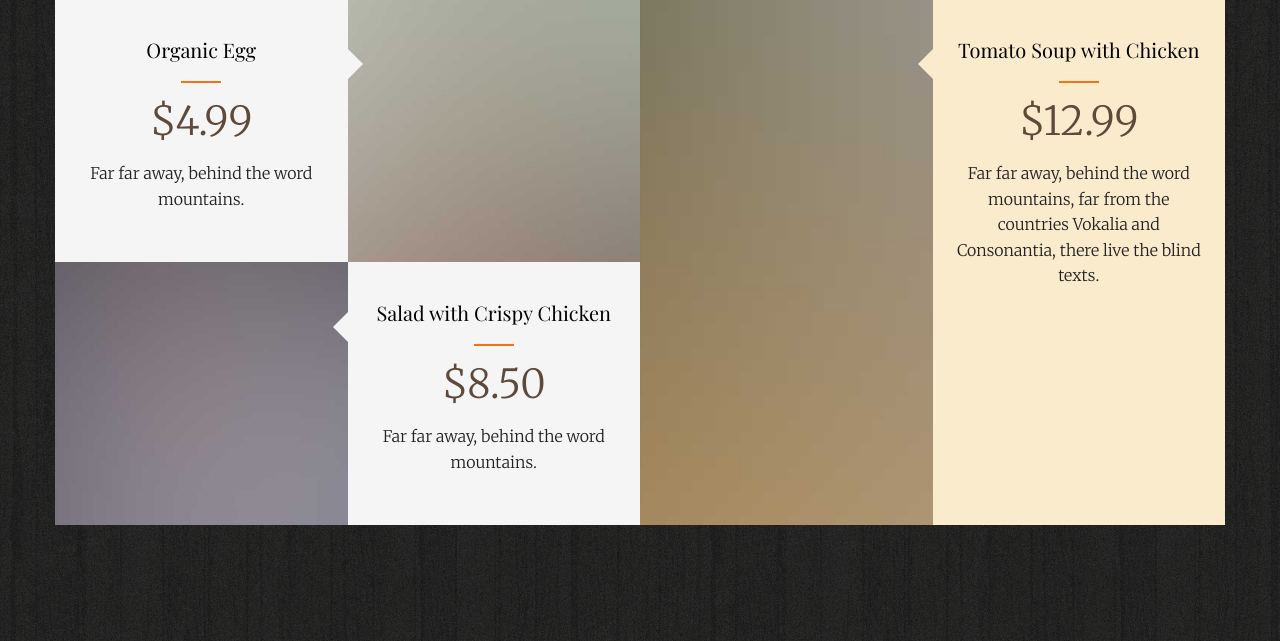
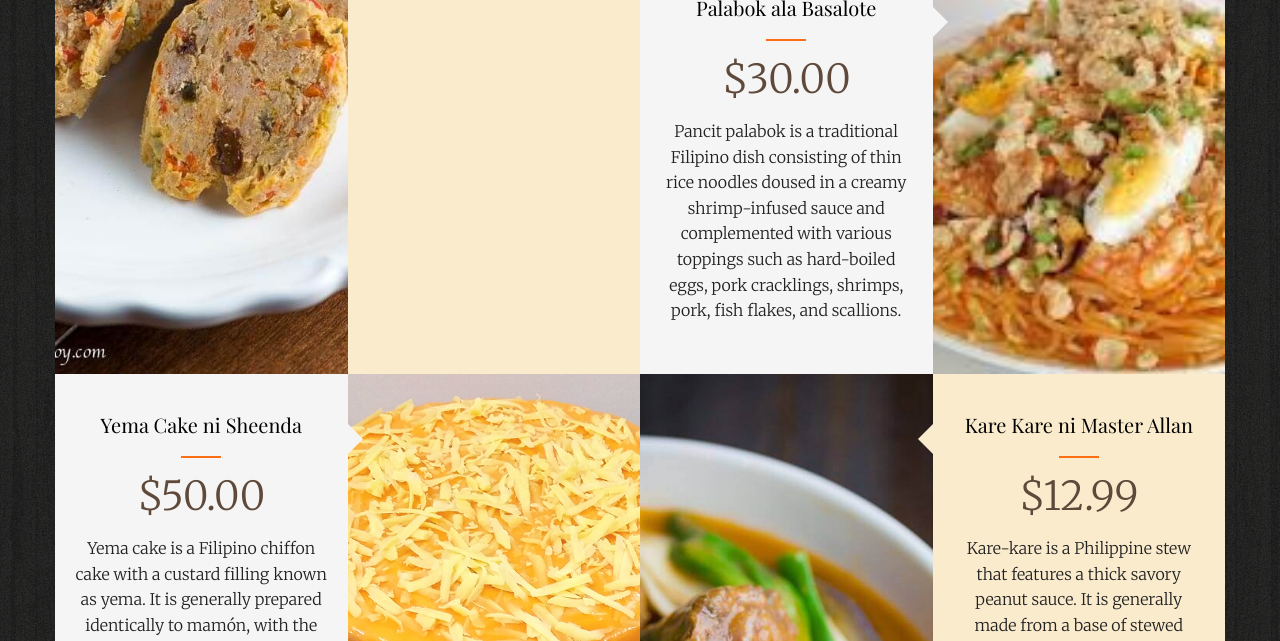
Before and after one commit to christopherece/kuzina, a Django app: page / in a window 1280 px wide. Shown: the part 3779-4420 px from the top of the page. Run offline with Django 5.2, Linux system fonts and the light colour scheme; some libraries are stand-ins or nearby versions; some web fonts are replaced.

Commit message:
Added Images

```diff
--- a/kuzina/kuzina/kuzina/settings.py
+++ b/kuzina/kuzina/kuzina/settings.py
@@ -15,7 +15,7 @@ SECRET_KEY = 'django-insecure-s*c@y)+x_6i(4yp3@344m@2&i!*j_3h!ei9bzs@h%@e&5p@)-5
 # SECURITY WARNING: don't run with debug turned on in production!
 DEBUG = True
 
-ALLOWED_HOSTS = ['192.168.10.221','kuzina.balaydalakay.com']
+ALLOWED_HOSTS = ['192.168.10.221','kuzina.balaydalakay.com','localhost']
 
 
 # Application definition
--- a/kuzina/kuzina/templates/base.html
+++ b/kuzina/kuzina/templates/base.html
@@ -8,7 +8,7 @@
 	<head>
 	<meta charset="utf-8">
 	<meta http-equiv="X-UA-Compatible" content="IE=edge">
-	<title>Foodee &mdash; 100% Free Fully Responsive HTML5 Template by FREEHTML5.co</title>
+	<title>Kuzina &mdash; Chikiting Patrol</title>
 	<meta name="viewport" content="width=device-width, initial-scale=1">
 	<meta name="description" content="Free HTML5 Template by FREEHTML5.CO" />
 	<meta name="keywords" content="free html5, free template, free bootstrap, html5, css3, mobile first, responsive" />
--- a/kuzina/kuzina/templates/pages/index.html
+++ b/kuzina/kuzina/templates/pages/index.html
@@ -12,7 +12,7 @@
             <div class="container">
                 <div class="row">
                     <h1 class="to-animate">kuzina</h1>
-                    <h2 class="to-animate">ni Jessa <span>by</span> <a href="http://freehtml5.co/" target="_blank">BalayDaLakay.com</a></h2>
+                    <h2 class="to-animate">ni Jessa <span>by</span> <a href="http://techblog.balaydalakay.com/" target="_blank">BalayDaLakay.com</a></h2>
                 </div>
             </div>
         </div>
@@ -36,7 +36,7 @@
 					<a href="#" data-nav-section="features">Features</a>
 				</div>
 				<div class="fh5co-logo">
-					<a href="index.html">kusina</a>
+					<a href="index.html">kuzina</a>
 				</div>
 				<div class="fh5co-menu-2">
 					<a href="#" data-nav-section="menu">Menu</a>
@@ -49,7 +49,7 @@
 	</div>
 
 	<div id="fh5co-about" data-section="about">
-		<div class="fh5co-2col fh5co-bg to-animate-2" style="background-image: url({% static 'images/res_img_1.jpg' %})"></div>
+		<div class="fh5co-2col fh5co-bg to-animate-2" style="background-image: url({% static 'images/dinakdakan.jpg' %})"></div>
 		<div class="fh5co-2col fh5co-text">
 			<h2 class="heading to-animate">About Us</h2>
 			<p class="to-animate"><span class="firstcharacter">W</span>
@@ -115,59 +115,59 @@ Come and discover the flavors of Kuzina—where tradition meets innovation, and
 
 				</div>
 			</div>
-			<div class="row">Far far away, behind the word mountains, far from the countries Vokalia and Consonantia, there live the blind texts.</p>
+			<div class="row">Experience the essence of Filipino culinary artistry with our carefully curated selection of signature dishes, each crafted to perfection to showcase the diverse flavors of the Philippines. Indulge in our classic Sinigang and savory Adobo, among other treasures, for an authentic taste of our rich culinary heritage.</p>
 				<div class="fh5co-grid">
 					<div class="fh5co-v-half to-animate-2">
-						<div class="fh5co-v-col-2 fh5co-bg-img" style="background-image: url({% static 'images/res_img_2' %})"></div>
+						<div class="fh5co-v-col-2 fh5co-bg-img" style="background-image: url({% static 'images/embutido.jpg' %})"></div>
 						<div class="fh5co-v-col-2 fh5co-text fh5co-special-1 arrow-left">
-							<h2>Fresh Mushrooms</h2>
-							<span class="pricing">$7.50</span>
-							<p>Far far away, behind the word mountains, far from the countries Vokalia and Consonantia, there live the blind texts.</p>
+							<h2>Embutido ala Jessa</h2>
+							<span class="pricing">$10.00</span>
+							<p>Embutido is a Philippine meatloaf made with ground pork and stuffed with hard-boiled eggs and sliced ham or various sausages. It is traditionally wrapped in aluminum foil and steamed, though it can also be baked.</p>
 						</div>
 					</div>
 					<div class="fh5co-v-half">
 						<div class="fh5co-h-row-2 to-animate-2">
-							<div class="fh5co-v-col-2 fh5co-bg-img" style="background-image: url(images/res_img_2.jpg)"></div>
+							<div class="fh5co-v-col-2 fh5co-bg-img" style="background-image: url({% static 'images/dinakdakan.jpg' %})"></div>
 							<div class="fh5co-v-col-2 fh5co-text arrow-left">
-								<h2>Grilled Chiken Salad</h2>
-								<span class="pricing">$12.00</span>
-								<p>Far far away, behind the word mountains.</p>
+								<h2>Authentic Ilocano Dinakdakan</h2>
+								<span class="pricing">$30.00</span>
+								<p>Dinakdakan, also known as Warekwarek, is a Filipino dish consisting of various pork head parts, red onions, siling haba or siling labuyo chilis, ginger, black peppercorns, calamansi juice, and bay leaves.</p>
 							</div>
 						</div>
 						<div class="fh5co-h-row-2 fh5co-reversed to-animate-2">
-							<div class="fh5co-v-col-2 fh5co-bg-img" style="background-image: url(images/res_img_8.jpg)"></div>
+							<div class="fh5co-v-col-2 fh5co-bg-img" style="background-image: url({% static 'images/palabok.jpg' %})"></div>
 							<div class="fh5co-v-col-2 fh5co-text arrow-right">
-								<h2>Cheese and Garlic Toast</h2>
-								<span class="pricing">$4.50</span>
-								<p>Far far away, behind the word mountains.</p>
+								<h2>Palabok ala Basalote</h2>
+								<span class="pricing">$30.00</span>
+								<p>Pancit palabok is a traditional Filipino dish consisting of thin rice noodles doused in a creamy shrimp-infused sauce and complemented with various toppings such as hard-boiled eggs, pork cracklings, shrimps, pork, fish flakes, and scallions.</p>
 							</div>
 						</div>
 					</div>
 
 					<div class="fh5co-v-half">
 						<div class="fh5co-h-row-2 fh5co-reversed to-animate-2">
-							<div class="fh5co-v-col-2 fh5co-bg-img" style="background-image: url(images/res_img_7.jpg)"></div>
+							<div class="fh5co-v-col-2 fh5co-bg-img" style="background-image: url({% static 'images/yemacake.jpg' %})"></div>
 							<div class="fh5co-v-col-2 fh5co-text arrow-right">
-								<h2>Organic Egg</h2>
-								<span class="pricing">$4.99</span>
-								<p>Far far away, behind the word mountains.</p>
+								<h2>Yema Cake ni Sheenda</h2>
+								<span class="pricing">$50.00</span>
+								<p>Yema cake is a Filipino chiffon cake with a custard filling known as yema. It is generally prepared identically to mamón, with the only difference being that it incorporates yema either as frosting, as filling, or as part of the cake batter.</p>
 							</div>
 						</div>
 						<div class="fh5co-h-row-2 to-animate-2">
-							<div class="fh5co-v-col-2 fh5co-bg-img" style="background-image: url(images/res_img_6.jpg)"></div>
+							<div class="fh5co-v-col-2 fh5co-bg-img" style="background-image: url({% static 'images/kansi.jpg' %})"></div>
 							<div class="fh5co-v-col-2 fh5co-text arrow-left">
-								<h2>Salad with Crispy Chicken</h2>
-								<span class="pricing">$8.50</span>
-								<p>Far far away, behind the word mountains.</p>
+								<h2>Cansí ni Director</h2>
+								<span class="pricing">$30.00</span>
+								<p>Cansí is a Filipino beef soup originating from Iloilo which is spread across the rest of the Western Visayas region. It is made with beef shank and bone marrow boiled until gelatinous. It is uniquely slightly soured with fruits like batuan or bilimbi.</p>
 							</div>
 						</div>
 					</div>
 					<div class="fh5co-v-half to-animate-2">
-						<div class="fh5co-v-col-2 fh5co-bg-img" style="background-image: url(images/res_img_3.jpg)"></div>
+						<div class="fh5co-v-col-2 fh5co-bg-img" style="background-image: url({% static 'images/karekare.jpg' %})"></div>
 						<div class="fh5co-v-col-2 fh5co-text fh5co-special-1 arrow-left">
-							<h2>Tomato Soup with Chicken</h2>
+							<h2>Kare Kare ni Master Allan</h2>
 							<span class="pricing">$12.99</span>
-							<p>Far far away, behind the word mountains, far from the countries Vokalia and Consonantia, there live the blind texts.</p>
+							<p>Kare-kare is a Philippine stew that features a thick savory peanut sauce. It is generally made from a base of stewed oxtail, beef tripe, pork hocks, calves' feet, pig's feet or trotters, various cuts of pork, beef stew meat, and occasionally offal.</p>
 						</div>
 					</div>
 
```
Also changed, not shown: kuzina/kuzina/kuzina/static/images/embutido.jpg (added), kuzina/kuzina/kuzina/static/images/kansi.jpg (added), kuzina/kuzina/kuzina/static/images/karekare.jpg (added), kuzina/kuzina/kuzina/static/images/palabok.jpg (added), kuzina/kuzina/kuzina/static/images/yemacake.jpg (added).
